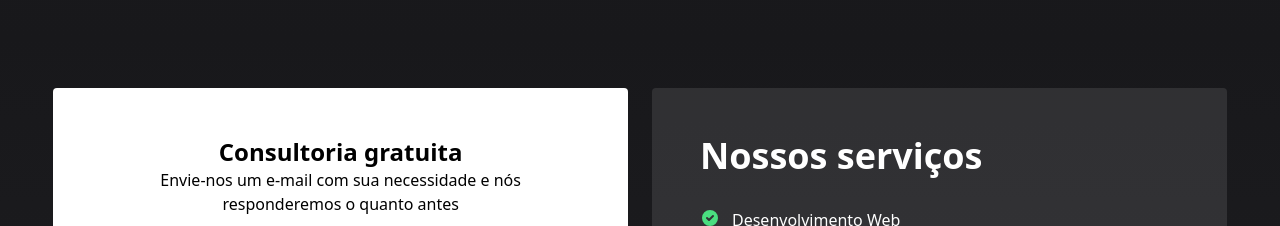
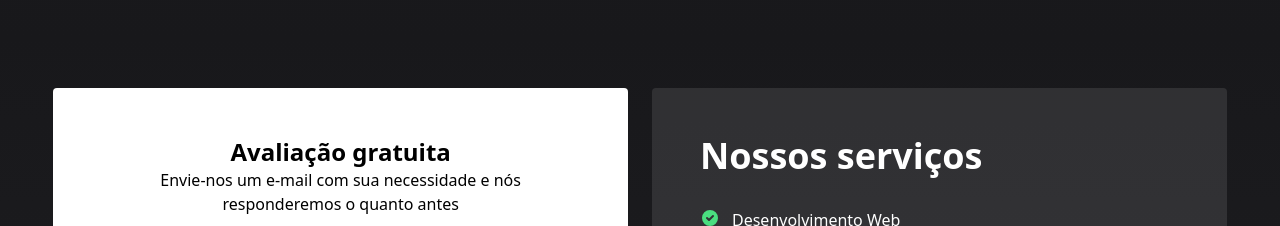
Before and after one commit to VictorAlvesFarias/Glafyros, a React (Vite) app: page / in a window 1280 px wide. Shown: the part 1840-2066 px from the top of the page. Built offline with nearby package versions, Linux system fonts and the light colour scheme.

Commit message:
Update home.tsx

```diff
--- a/src/pages/home/home.tsx
+++ b/src/pages/home/home.tsx
@@ -106,7 +106,7 @@ function Home() {
       <div className='max-w-7xl w-11/12 flex gap-6 flex-col-reverse lg:flex-row '>
         <div className="text-black flex flex-col rounded p-12 w-full bg-white">
           <h3 className=" text-xl font-semibold sm:text-center sm:text-2xl">
-            Consultoria gratuita
+            Avaliação gratuita
           </h3>
           <p className="text-center">Envie-nos um e-mail com sua necessidade e nós responderemos o quanto antes</p>
           <form className=' p-12 rounded' onSubmit={handleSubmit(handleOnSubmit)}>
```
